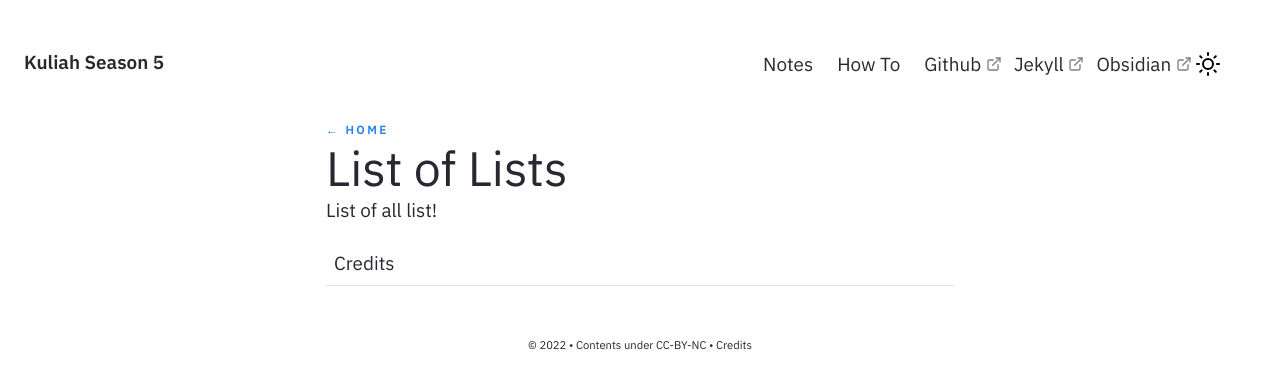
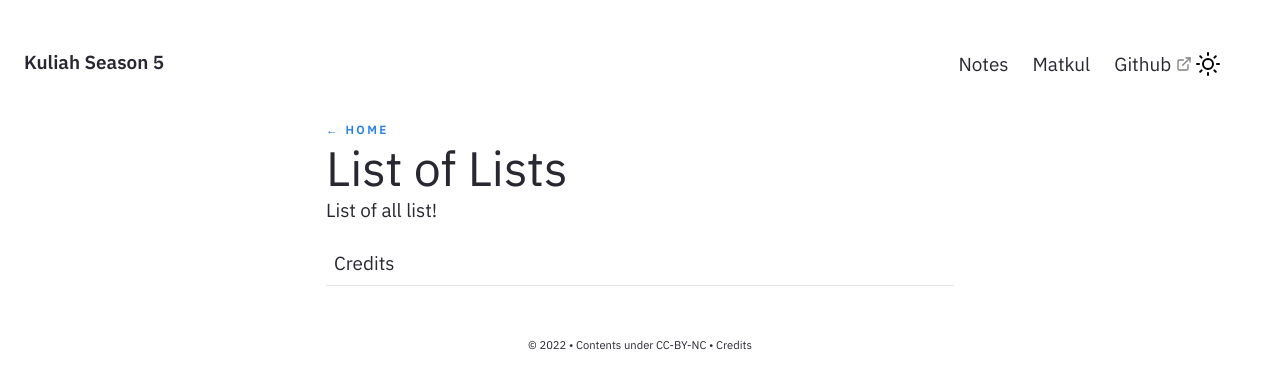
Before and after one commit to zeerafle/kuliah-season-5, a Jekyll site: the page built from pages/lists.md, in a window 1280 px wide. Shown: the top 389 px of the page. Built offline with Jekyll 4.4.1, drawn with Linux system fonts in a browser that asks for light colours.

Commit message:
fix page

```diff
--- a/_config.yml
+++ b/_config.yml
@@ -69,6 +69,9 @@ collections:
     notes:
       output: true
       permalink: /note/:title
+    matkul:
+      output: true
+      permalink: /
 
 markdown: kramdown
 
--- a/_includes/Homepage.html
+++ b/_includes/Homepage.html
@@ -1,6 +1,12 @@
 <div class="home-intro">
     <div class="jumbo">{{site.heading}} </div>
     <div class="home-sub-text">
+        <p>
+            Akses semua catatan di <a href="{{'/notes' | relative_url}}">tab notes</a>
+        </p>
+        <p>
+            Atau buka daftar matkul di <a href=""></a>
+        </p>
         <iframe
             src="https://calendar.google.com/calendar/embed?height=600&wkst=2&bgcolor=%23ffffff&ctz=Asia%2FMakassar&title=College&showPrint=0&showTabs=0&showCalendars=0&showTz=0&mode=WEEK&src=c3BuMXRkdjl2ZzFhNDg4dGY4OWFhdXF2b3NAZ3JvdXAuY2FsZW5kYXIuZ29vZ2xlLmNvbQ&src=aHQzamxmYWFjNWxmZDYyNjN1bGZoNHRxbDhAZ3JvdXAuY2FsZW5kYXIuZ29vZ2xlLmNvbQ&src=aWQuaW5kb25lc2lhbiNob2xpZGF5QGdyb3VwLnYuY2FsZW5kYXIuZ29vZ2xlLmNvbQ&src=ZW4uaXNsYW1pYyNob2xpZGF5QGdyb3VwLnYuY2FsZW5kYXIuZ29vZ2xlLmNvbQ&color=%23D81B60&color=%23B39DDB&color=%23D50000&color=%230B8043"
             style="border-width:0" width="800" height="600" frameborder="0" scrolling="no"></iframe>
--- a/_includes/Nav.html
+++ b/_includes/Nav.html
@@ -57,17 +57,11 @@
       <a href="{{'/notes' | relative_url}}" class="navbar-item">
         Notes
       </a>
-      <a href="../post/how-to" class="navbar-item">
-        How To
+      <a href="{{'/matkul' | relative_url}}" class="navbar-item">
+        Matkul
       </a>
       <a href="https://github.com/Jekyll-Garden/jekyll-garden.github.io" target="_blank" class="navbar-item">
         Github
-      </a>
-      <a href="https://jekyllrb.com/" target="_blank" class="navbar-item">
-        Jekyll
-      </a>
-      <a href="https://obsidian.md/" target="_blank" class="navbar-item">
-        Obsidian
       </a>
     </div>
     <div class="navbar-end is-hidden-mobile" onclick="modeSwitcher()">
```
